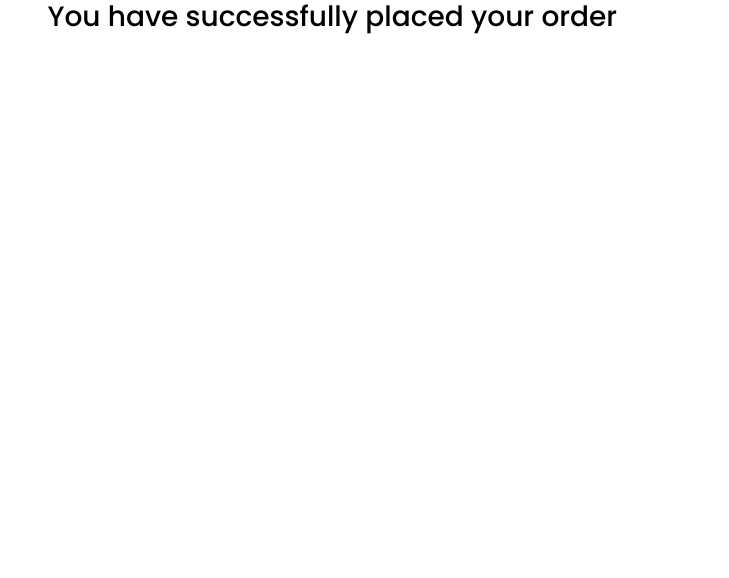
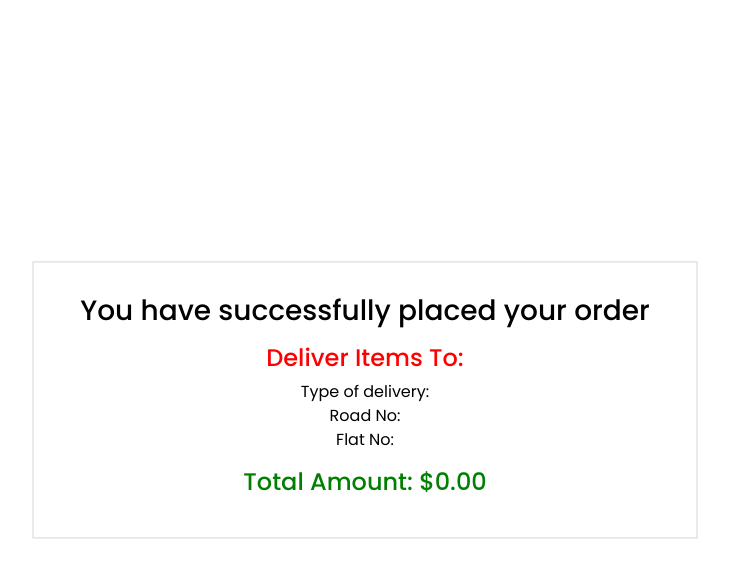
Before and after one commit to jahan-nusrat/redux-cart, a React (Create React App) app: page /success in a window 1280 px wide. Shown: the top 578 px of the page, without its empty margins (275-1004 px from the left). Built offline with nearby package versions, Linux system fonts and the light colour scheme.

Commit message:
delivery details done

```diff
--- a/src/components/Cart/Cart.js
+++ b/src/components/Cart/Cart.js
@@ -8,6 +8,7 @@ import { amountInfo } from '../../redux/actions';
 import { Link } from 'react-router-dom';
 
 const Cart = () => {
+    const userDetails=useSelector(state =>state.userInfo)
     const amountDetails=useSelector(state => state.amount)
     console.log(amountDetails)
     const cartItems=useSelector(state=>state.cart)
@@ -50,6 +51,14 @@ const Cart = () => {
                         </Link>
                     </div>
                 </div>
+                {
+                    userDetails.email && <div className="col-lg-3 user-section">
+                        <h3>Your Details</h3>
+                        <p>Name: <strong>{userDetails.name}</strong> </p>
+                        <p>Email: <strong>{userDetails.email}</strong> </p>
+                        <p>Phone: <strong>{userDetails.number}</strong> </p>
+                    </div>
+                }
             </div>
         </section>
     )
--- a/src/components/Cart/cart.style.css
+++ b/src/components/Cart/cart.style.css
@@ -6,6 +6,15 @@
 .cart-summary-section {
     position: fixed;
     top: 7rem;
+    right: 1rem;
+    border: 1px solid #d5d5d5;
+    border-radius: 5px;
+    padding: 1.4rem 1rem;
+}
+
+.user-section {
+    position: fixed;
+    top: 25rem;
     right: 1rem;
     border: 1px solid #d5d5d5;
     border-radius: 5px;
--- a/src/components/Checkout/Checkout.js
+++ b/src/components/Checkout/Checkout.js
@@ -1,12 +1,35 @@
 import React from 'react'
-import { Link } from 'react-router-dom';
+import { useState } from 'react';
+import { useDispatch, useSelector } from 'react-redux';
+import { useHistory } from 'react-router-dom';
+import { deliveryDetails } from '../../redux/actions';
 import Nav from '../Navbar.js/Nav';
 import Order from '../Order/Order';
 import './checkout.style.css'
 
 const Checkout = () => {
+    const userDetails=useSelector(state =>state.userInfo)
+    const history=useHistory()
+    const dispatch=useDispatch()
+    const [delivery,setDelivery]=useState({
+        type:'',
+        road:'',
+        flat:'',
+    })
+
+    const handleDeliveryInput=(e)=>{
+        setDelivery({
+            ...delivery,
+            [e.target.name]: e.target.value
+        })
+        dispatch(deliveryDetails(delivery))
+    }
+
     const handleForm =(e)=>{
         e.preventDefault();
+        if(delivery.type && delivery.road && delivery.flat){
+            history.push('./success')
+        }
     }
 
     return (
@@ -21,6 +44,8 @@ const Checkout = () => {
                         <input
                             type="text"
                             name="type"
+                            onChange={handleDeliveryInput}
+                            value={delivery.type}
                             className="form-control"
                             placeholder="Delivery to Door"
                             required
@@ -30,6 +55,8 @@ const Checkout = () => {
                         <input
                             type="text"
                             name="road"
+                            onChange={handleDeliveryInput}
+                            value={delivery.road}
                             className="form-control"
                             placeholder="Road No."
                             required
@@ -39,6 +66,8 @@ const Checkout = () => {
                         <input
                             type="text"
                             name="flat"
+                            onChange={handleDeliveryInput}
+                            value={delivery.flat}
                             className="form-control"
                             placeholder="Flat, Suit or Floor"
                             required
@@ -48,6 +77,7 @@ const Checkout = () => {
                         <input
                             type="text"
                             name="name"
+                            value={userDetails.name}
                             className="form-control"
                             placeholder="Business name"
                             required
@@ -59,15 +89,14 @@ const Checkout = () => {
                             name="instruction"
                             cols="47"
                             rows="4"
+                            onChange={handleDeliveryInput}
                             placeholder="Add delivery instruction"
                             required
                         />
                     </div>
-                    <Link to="/success">
                         <button type="submit" className="btn btn-save text-center">
                             Confirm Your Order
                         </button>
-                    </Link>
                 </form>
                 </div>
                 <div className="col-md-4">
--- a/src/components/Checkout/checkout.style.css
+++ b/src/components/Checkout/checkout.style.css
@@ -7,3 +7,13 @@
     width: 100%;
     text-transform: uppercase;
 }
+
+.order-history h4 {
+    color: #00b109;
+    margin-top: 1rem;
+}
+
+.order-history {
+    border: 1px solid #d5d5d5;
+    padding: 1rem;
+}
--- a/src/components/Success/SuccessOrder.js
+++ b/src/components/Success/SuccessOrder.js
@@ -1,11 +1,28 @@
-import React from 'react'
+import React, { useEffect } from 'react'
+import { useState } from 'react'
+import { useSelector } from 'react-redux'
+import './success.style.css'
 
 const SuccessOrder = () => {
+    const deliveryInfo=useSelector(state=>state.delivery)
+    const totalAmount=useSelector(state=>state.amount)
+    const [totalPrice,setTotalPrice]= useState(0)
+    useEffect(()=>{
+        if(totalAmount.amount){
+            setTotalPrice(totalAmount.amount)
+        }
+    },[totalAmount])
+
     return (
         <section className="success container">
             <div className="row justify-content-center">
-                <div className="col-7">
+                <div className="col-7 delivery-details">
                     <h3>You have successfully placed your order</h3>
+                    <h4 style={{color: 'red'}} className="mt-3">Deliver Items To: </h4>
+                    <p>Type of delivery: {deliveryInfo.type}</p>
+                    <p>Road No: {deliveryInfo.road}</p>
+                    <p>Flat No: {deliveryInfo.flat}</p>
+                    <h4 style={{color: 'green'}} className="mt-3">Total Amount: ${totalPrice.toFixed(2)}</h4>
                 </div>
             </div>
         </section>
--- /dev/null
+++ b/src/components/Success/success.style.css
@@ -0,0 +1,18 @@
+.success {
+    position: relative;
+    height: 100vh;
+}
+
+.delivery-details {
+    border: 1px solid #d5d5d5;
+    text-align: center;
+    position: absolute;
+    top: 50%;
+    left: 50%;
+    transform: translate(-50%, -50%);
+    padding: 2rem 1rem;
+}
+
+.delivery-details p {
+    margin-bottom: 0;
+}
--- a/src/redux/actions.js
+++ b/src/redux/actions.js
@@ -2,7 +2,8 @@ export const ADD_CART= 'ADD_CART';
 export const REMOVE_CART= 'REMOVE_CART';
 export const QTY_CART= 'QTY_CART';
 export const AMOUNT_INFO= 'AMOUNT_INFO';
-export const LOGIN_INFO= 'LOGIN_INFO'
+export const LOGIN_INFO= 'LOGIN_INFO';
+export const DELIVERY_DETAILS='DELIVERY_DETAILS';
 
 export const addToCart=(id)=>{
     return{
@@ -45,3 +46,10 @@ export const loginInfo=(info)=>{
         payload: info
     }
 }
+
+export const deliveryDetails=(info)=>{
+    return{
+        type:DELIVERY_DETAILS,
+        payload:info
+    }
+}
--- a/src/redux/reducer.js
+++ b/src/redux/reducer.js
@@ -1,4 +1,4 @@
-import {ADD_CART, AMOUNT_INFO, LOGIN_INFO, QTY_CART, REMOVE_CART } from './actions'
+import {ADD_CART, AMOUNT_INFO, DELIVERY_DETAILS, LOGIN_INFO, QTY_CART, REMOVE_CART } from './actions'
 import data from '../components/data/data';
 
 const products=data.map(item=>{
@@ -9,7 +9,8 @@ const initialState={
     items:products,
     cart:[],
     amount:{},
-    userInfo:{}
+    userInfo:{},
+    delivery:{}
 }
 
 const reducer =(state=initialState,action)=>{
@@ -49,6 +50,11 @@ const reducer =(state=initialState,action)=>{
                 ...state,
                 userInfo:action.payload
             }
+        case DELIVERY_DETAILS:
+            return{
+                ...state,
+                delivery: action.payload
+            }
 
         default:
             return state;
```
